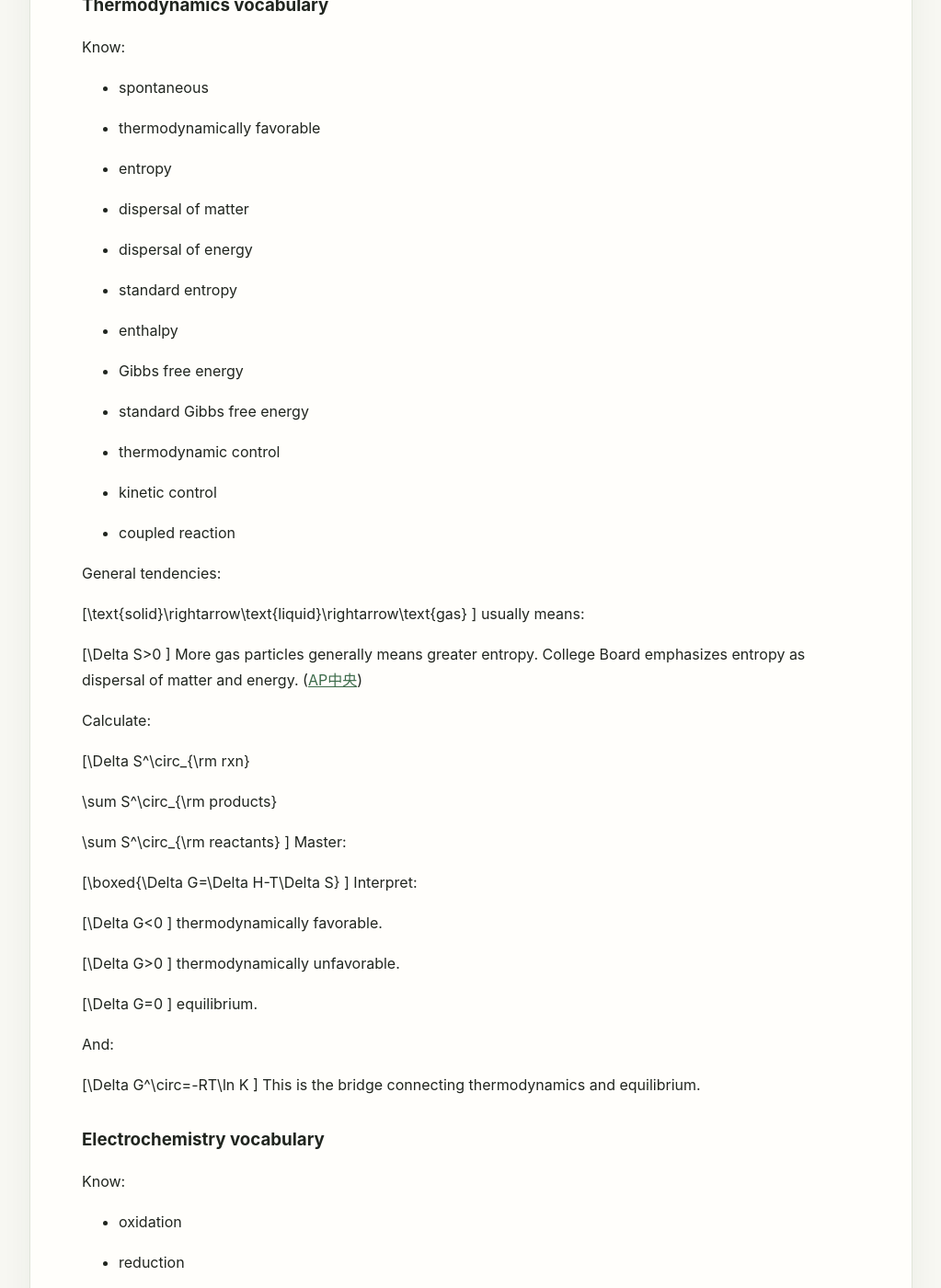
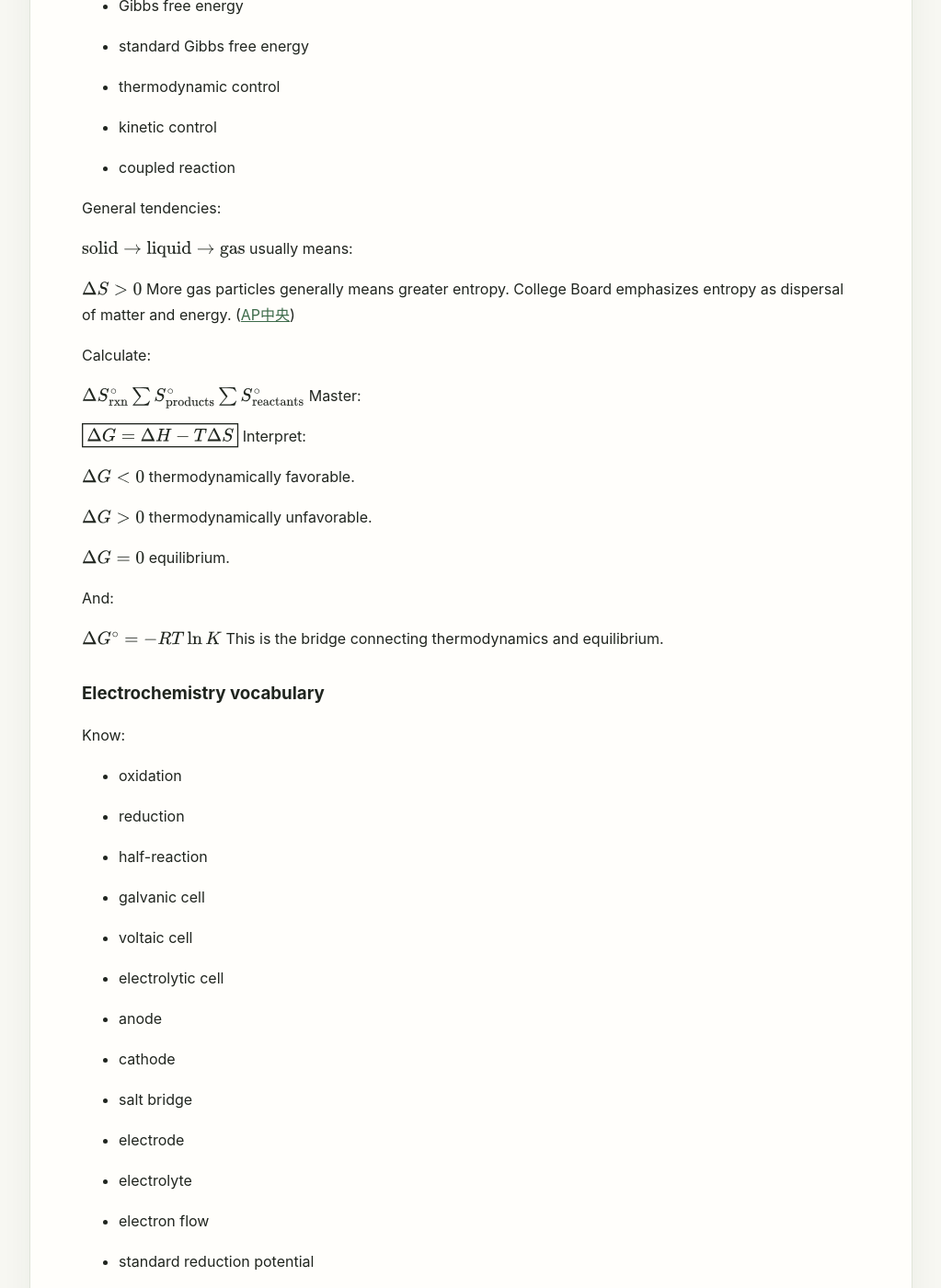
Before and after one commit to lloyd-c137/-Puzzle-of-Human-Civilization, a Jekyll site: the page built from Chem Journey/AP Chem master checklist.md, in a window 1280 px wide and 1400 px high, scrolled down 31153 px. Shown: the whole window at 92% size, without its empty margins (128-1151 px from the left). Built offline with Jekyll 4.4.1, drawn with Linux system fonts in a browser that asks for light colours; some of the changed text lies outside the part shown.

Commit message:
Daily sync: 2026-08-20

```diff
--- a/Chem Journey/AP Chem master checklist.md
+++ b/Chem Journey/AP Chem master checklist.md
@@ -152,20 +152,15 @@ Know:
 
 Core relationship:
 
-\[1\text{ mol}=6.022\times10^{23}
-\]
+$$1\text{ mol}=6.022\times10^{23}$$
 Master conversions:
 
-\[\text{grams}\leftrightarrow\text{moles}
-\]
-\[\text{moles}\leftrightarrow\text{particles}
-\]
-\[\text{grams}\leftrightarrow\text{particles}
-\]
+$$\text{grams}\leftrightarrow\text{moles}$$
+$$\text{moles}\leftrightarrow\text{particles}$$
+$$\text{grams}\leftrightarrow\text{particles}$$
 using:
 
-\[n=\frac{m}{M}
-\]
+$$n=\frac{m}{M}$$
 You need to understand why molar mass numerically connects microscopic particle mass in amu with macroscopic mass in grams per mole. ([AP中央](https://apcentral.collegeboard.org/media/pdf/ap-chemistry-course-and-exam-description.pdf "AP® Chemistry Course and Exam Description"))
 
 ### 1.2 Mass spectra of elements
@@ -189,8 +184,7 @@ Know:
 
 Be able to interpret peaks and calculate average atomic mass:
 
-\[\bar m=\sum(\text{isotope mass})(\text{fractional abundance})
-\]
+$$\bar m=\sum(\text{isotope mass})(\text{fractional abundance})$$
 ### 1.3 Elemental composition of pure substances
 
 Know:
@@ -208,22 +202,10 @@ Know:
 
 Be able to:
 
-\[\text{mass data}
-\rightarrow
-\text{moles of each element}
-\rightarrow
-\text{mole ratio}
-\rightarrow
-\text{empirical formula}
-\]
+$$\text{mass data} \rightarrow \text{moles of each element} \rightarrow \text{mole ratio} \rightarrow \text{empirical formula}$$
 And:
 
-\[\text{empirical formula}
-+
-\text{molar mass}
-\rightarrow
-\text{molecular formula}
-\]
+$$\text{empirical formula} + \text{molar mass} \rightarrow \text{molecular formula}$$
 ### 1.4 Composition of mixtures
 
 Know:
@@ -280,14 +262,12 @@ Know:
 
 Be able to write things such as:
 
-\[\mathrm{O}:1s^22s^22p^4
-\]
+$$\mathrm{O}:1s^22s^22p^4$$
 and configurations for common ions.
 
 Understand Coulomb's-law reasoning:
 
-\[F\propto\frac{q_1q_2}{r^2}
-\]
+$$F\propto\frac{q_1q_2}{r^2}$$
 Smaller (r) or larger charge magnitude means stronger electrostatic interaction.
 
 **You do not need to assign quantum numbers to individual electrons for AP.** College Board explicitly excludes that. ([AP中央](https://apcentral.collegeboard.org/media/pdf/ap-chemistry-course-and-exam-description.pdf "AP® Chemistry Course and Exam Description"))
@@ -504,11 +484,7 @@ Know:
 
 Formal charge:
 
-\[FC=
-\text{valence electrons}
-
-\text{assigned electrons}
-\]
+$$FC= \text{valence electrons} \text{assigned electrons}$$
 Be able to decide which Lewis structures are most reasonable.
 
 ### 2.7 VSEPR and hybridization
@@ -564,16 +540,7 @@ Know:
 
 Be able to go:
 
-\[\text{Lewis structure}
-\rightarrow
-\text{electron domains}
-\rightarrow
-\text{shape}
-\rightarrow
-\text{bond polarity}
-\rightarrow
-\text{molecular polarity}
-\]
+$$\text{Lewis structure} \rightarrow \text{electron domains} \rightarrow \text{shape} \rightarrow \text{bond polarity} \rightarrow \text{molecular polarity}$$
 AP does **not** assess (d)-orbital hybridization, nor does it explicitly assess molecular-orbital diagrams/filling. ([AP中央](https://apcentral.collegeboard.org/media/pdf/ap-chemistry-course-and-exam-description.pdf "AP® Chemistry Course and Exam Description"))
 
 ---
@@ -609,20 +576,13 @@ Absolutely master:
 
 Hydrogen bonding requires H covalently bonded to:
 
-\[\boxed{N,\ O,\ \text{or }F}
-\]
+$$\boxed{N,\ O,\ \text{or }F}$$
 Know the distinction:
 
-\[\textbf{intramolecular}
-
-\text{within a particle}
-\]
+$$\textbf{intramolecular} \text{within a particle}$$
 versus
 
-\[\textbf{intermolecular}
-
-\text{between particles}
-\]
+$$\textbf{intermolecular} \text{between particles}$$
 ### 3.2 Properties of solids
 
 Know:
@@ -677,8 +637,7 @@ Explain each at the particle level.
 
 Master:
 
-\[PV=nRT
-\]
+$$PV=nRT$$
 plus:
 
 - pressure
@@ -719,8 +678,7 @@ Know:
 
 Critical relationship:
 
-\[KE_{\text{avg}}\propto T
-\]
+$$KE_{\text{avg}}\propto T$$
 At the same temperature, different gases have the **same average kinetic energy**, not the same average speed.
 
 ### 3.6 Deviations from ideal gas behavior
@@ -766,8 +724,7 @@ Know:
 - molarity
 
 
-\[M=\frac{\text{mol solute}}{\text{L solution}}
-\]
+$$M=\frac{\text{mol solute}}{\text{L solution}}$$
 Master dilution and concentration calculations.
 
 ### 3.8 Representations of solutions
@@ -829,8 +786,7 @@ Know:
 
 Main concept:
 
-\[\boxed{\text{similar intermolecular interactions favor mixing}}
-\]
+$$\boxed{\text{similar intermolecular interactions favor mixing}}$$
 The childish version is “like dissolves like,” but AP expects the molecular explanation behind it. ([AP中央](https://apcentral.collegeboard.org/media/pdf/ap-chemistry-course-and-exam-description.pdf "AP® Chemistry Course and Exam Description"))
 
 ### 3.11 Spectroscopy and electromagnetic spectrum
@@ -890,10 +846,8 @@ Know:
 
 Master:
 
-\[c=\lambda\nu
-\]
-\[E=h\nu
-\]
+$$c=\lambda\nu$$
+$$E=h\nu$$
 Therefore:
 
 shorter wavelength → higher frequency → higher photon energy.
@@ -917,12 +871,10 @@ Know:
 - wavelength of maximum absorbance
 
 
-\[A=\varepsilon bc
-\]
+$$A=\varepsilon bc$$
 At constant (b) and wavelength:
 
-\[A\propto c
-\]
+$$A\propto c$$
 ([AP中央](https://apcentral.collegeboard.org/media/pdf/ap-chemistry-course-and-exam-description.pdf "AP® Chemistry Course and Exam Description"))
 
 ---
@@ -998,21 +950,10 @@ The official topics cover evidence for reactions, net ionic equations, represent
 
 Master:
 
-\[\text{given}
-\rightarrow
-\text{moles}
-\rightarrow
-\text{mole ratio}
-\rightarrow
-\text{wanted}
-\]
+$$\text{given} \rightarrow \text{moles} \rightarrow \text{mole ratio} \rightarrow \text{wanted}$$
 And:
 
-\[%\text{yield}
-
-\frac{\text{actual}}
-{\text{theoretical}}\times100
-\]
+$$%\text{yield} \frac{\text{actual}} {\text{theoretical}}\times100$$
 For redox:
 
 **oxidation = loss of electrons**
@@ -1084,16 +1025,14 @@ Know:
 
 General form:
 
-\[\text{Rate}=k[A]^m[B]^n
-\]
+$$\text{Rate}=k[A]^m[B]^n$$
 Know how to determine (m,n,k) from experimental data.
 
 Understand zero-, first-, and second-order plots and integrated laws.
 
 For first order:
 
-\[t_{1/2}=\frac{0.693}{k}
-\]
+$$t_{1/2}=\frac{0.693}{k}$$
 Understand why increasing:
 
 - concentration
@@ -1107,8 +1046,7 @@ can increase reaction rate.
 
 Understand catalysts:
 
-\[\boxed{\text{lower activation energy}}
-\]
+$$\boxed{\text{lower activation energy}}$$
 but do **not** change:
 
 - (\Delta H)
@@ -1167,36 +1105,20 @@ Know:
 
 Master:
 
-\[q=mc\Delta T
-\]
+$$q=mc\Delta T$$
 Understand:
 
-\[q_{\text{system}}=-q_{\text{surroundings}}
-\]
+$$q_{\text{system}}=-q_{\text{surroundings}}$$
 and:
 
-\[\Delta H<0
-\Rightarrow\text{exothermic}
-\]
-\[\Delta H>0
-\Rightarrow\text{endothermic}
-\]
+$$\Delta H<0 \Rightarrow\text{exothermic}$$
+$$\Delta H>0 \Rightarrow\text{endothermic}$$
 Using bond enthalpies:
 
-\[\Delta H
-\approx
-\sum E(\text{bonds broken})
-
-\sum E(\text{bonds formed})
-\]
+$$\Delta H \approx \sum E(\text{bonds broken}) \sum E(\text{bonds formed})$$
 Using standard enthalpies of formation:
 
-\[\Delta H^\circ_{\rm rxn}
-
-\sum n\Delta H_f^\circ(\text{products})
-
-\sum n\Delta H_f^\circ(\text{reactants})
-\]
+$$\Delta H^\circ_{\rm rxn} \sum n\Delta H_f^\circ(\text{products}) \sum n\Delta H_f^\circ(\text{reactants})$$
 Master Hess's law, including reversing/scaling equations.
 
 ---
@@ -1250,32 +1172,21 @@ Critical concept:
 
 At equilibrium:
 
-\[\boxed{r_\text{forward}=r_\text{reverse}}
-\]
+$$\boxed{r_\text{forward}=r_\text{reverse}}$$
 but:
 
-\[[\text{reactants}]
-\neq
-[\text{products}]
-\]
+$$[\text{reactants}] \neq [\text{products}]$$
 necessarily.
 
 For:
 
-\[aA+bB\rightleftharpoons cC+dD
-\]
-\[K_c=
-\frac{[C]^c[D]^d}
-{[A]^a[B]^b}
-\]
-Know:
-
-\[Q<K\Rightarrow\text{forward}
-\]
-\[Q>K\Rightarrow\text{reverse}
-\]
-\[Q=K\Rightarrow\text{equilibrium}
-\]
+$$aA+bB\rightleftharpoons cC+dD$$
+$$K_c= \frac{[C]^c[D]^d} {[A]^a[B]^b}$$
+Know:
+
+$$Q<K\Rightarrow\text{forward}$$
+$$Q>K\Rightarrow\text{reverse}$$
+$$Q=K\Rightarrow\text{equilibrium}$$
 Understand what happens to (K) when:
 
 - reaction is reversed;
@@ -1385,69 +1296,50 @@ This is the second-largest unit, weighted **11–15%**. ([AP中央](https://apce
 
 The current framework explicitly gives:
 
-\[HCl,\ HBr,\ HI,\ HNO_3,\ HClO_4,\ H_2SO_4
-\]
+$$HCl,\ HBr,\ HI,\ HNO_3,\ HClO_4,\ H_2SO_4$$
 ([AP中央](https://apcentral.collegeboard.org/media/pdf/ap-chemistry-course-and-exam-description.pdf "AP® Chemistry Course and Exam Description"))
 
 Strong bases include Group 1 and Group 2 hydroxides in the AP framework. ([AP中央](https://apcentral.collegeboard.org/media/pdf/ap-chemistry-course-and-exam-description.pdf "AP® Chemistry Course and Exam Description"))
 
 ### Core equations
 
-\[K_w=[H_3O^+][OH^-]
-\]
+$$K_w=[H_3O^+][OH^-]$$
 At (25^\circ C):
 
-\[K_w=1.0\times10^{-14}
-\]
-\[pH=-\log[H_3O^+]
-\]
-\[pOH=-\log[OH^-]
-\]
-\[pH+pOH=14
-\]
+$$K_w=1.0\times10^{-14}$$
+$$pH=-\log[H_3O^+]$$
+$$pOH=-\log[OH^-]$$
+$$pH+pOH=14$$
 But understand that **neutral pH is not always 7** because (K_w) changes with temperature. ([AP中央](https://apcentral.collegeboard.org/media/pdf/ap-chemistry-course-and-exam-description.pdf "AP® Chemistry Course and Exam Description"))
 
 Weak acid:
 
-\[K_a=
-\frac{[H_3O^+][A^-]}
-{[HA]}
-\]
+$$K_a= \frac{[H_3O^+][A^-]} {[HA]}$$
 Weak base:
 
-\[K_b=
-\frac{[OH^-][HB^+]}
-{[B]}
-\]
+$$K_b= \frac{[OH^-][HB^+]} {[B]}$$
 Conjugates:
 
-\[K_aK_b=K_w
-\]
+$$K_aK_b=K_w$$
 ### Buffers
 
 Know why:
 
-\[HA/A^-
-\]
+$$HA/A^-$$
 or:
 
-\[B/HB^+
-\]
+$$B/HB^+$$
 resists pH changes.
 
 Henderson-Hasselbalch:
 
-\[pH=pK_a+\log
-\frac{[A^-]}{[HA]}
-\]
+$$pH=pK_a+\log \frac{[A^-]}{[HA]}$$
 At half-equivalence:
 
-\[[HA]=[A^-]
-\]
+$$[HA]=[A^-]$$
 therefore:
 
-\[\boxed{pH=pK_a}
-\]
+$$\boxed{pH=pK_a}$$
 ([AP中央](https://apcentral.collegeboard.org/media/pdf/ap-chemistry-course-and-exam-description.pdf "AP® Chemistry Course and Exam Description"))
 
 ### Titration curves
@@ -1517,44 +1409,32 @@ Know:
 
 General tendencies:
 
-\[\text{solid}\rightarrow\text{liquid}\rightarrow\text{gas}
-\]
+$$\text{solid}\rightarrow\text{liquid}\rightarrow\text{gas}$$
 usually means:
 
-\[\Delta S>0
-\]
+$$\Delta S>0$$
 More gas particles generally means greater entropy. College Board emphasizes entropy as dispersal of matter and energy. ([AP中央](https://apcentral.collegeboard.org/media/pdf/ap-chemistry-course-and-exam-description.pdf "AP® Chemistry Course and Exam Description"))
 
 Calculate:
 
-\[\Delta S^\circ_{\rm rxn}
-
-\sum S^\circ_{\rm products}
-
-\sum S^\circ_{\rm reactants}
-\]
+$$\Delta S^\circ_{\rm rxn} \sum S^\circ_{\rm products} \sum S^\circ_{\rm reactants}$$
 Master:
 
-\[\boxed{\Delta G=\Delta H-T\Delta S}
-\]
+$$\boxed{\Delta G=\Delta H-T\Delta S}$$
 Interpret:
 
-\[\Delta G<0
-\]
+$$\Delta G<0$$
 thermodynamically favorable.
 
-\[\Delta G>0
-\]
+$$\Delta G>0$$
 thermodynamically unfavorable.
 
-\[\Delta G=0
-\]
+$$\Delta G=0$$
 equilibrium.
 
 And:
 
-\[\Delta G^\circ=-RT\ln K
-\]
+$$\Delta G^\circ=-RT\ln K$$
 This is the bridge connecting thermodynamics and equilibrium.
 
 ### Electrochemistry vocabulary
@@ -1604,12 +1484,10 @@ Know:
 
 Memorize conceptually:
 
-\[\boxed{\text{AN OX}}
-\]
+$$\boxed{\text{AN OX}}$$
 anode = oxidation
 
-\[\boxed{\text{RED CAT}}
-\]
+$$\boxed{\text{RED CAT}}$$
 cathode = reduction
 
 For both galvanic and electrolytic cells.
@@ -1618,34 +1496,21 @@ Understand:
 
 **Galvanic:**
 
-\[\text{spontaneous chemical reaction}
-\rightarrow
-\text{electrical energy}
-\]
+$$\text{spontaneous chemical reaction} \rightarrow \text{electrical energy}$$
 **Electrolytic:**
 
-\[\text{electrical energy}
-\rightarrow
-\text{nonspontaneous chemical reaction}
-\]
+$$\text{electrical energy} \rightarrow \text{nonspontaneous chemical reaction}$$
 Master:
 
-\[\Delta G^\circ=-nFE^\circ
-\]
+$$\Delta G^\circ=-nFE^\circ$$
 and the Nernst relationship provided on the reference sheet.
 
 For electrolysis:
 
-\[q=It
-\]
+$$q=It$$
 then:
 
-\[\text{charge}
-\rightarrow
-\text{mol electrons}
-\rightarrow
-\text{mol substance}
-\]
+$$\text{charge} \rightarrow \text{mol electrons} \rightarrow \text{mol substance}$$
 using Faraday's constant.
 
 ---
@@ -1917,8 +1782,7 @@ You should reach four levels:
 
 **3. Calculate with it**
 
-\[Q,\ K,\ [A]_{\rm eq}
-\]
+$$Q,\ K,\ [A]_{\rm eq}$$
 **4. Apply it to an unfamiliar situation**
 
 > Given a new graph, experiment, particle diagram or reaction, predict what happens and justify why.
```
Also changed, not shown: Chem Journey/Liquid type test” experiment.md (+41 -96 lines).
